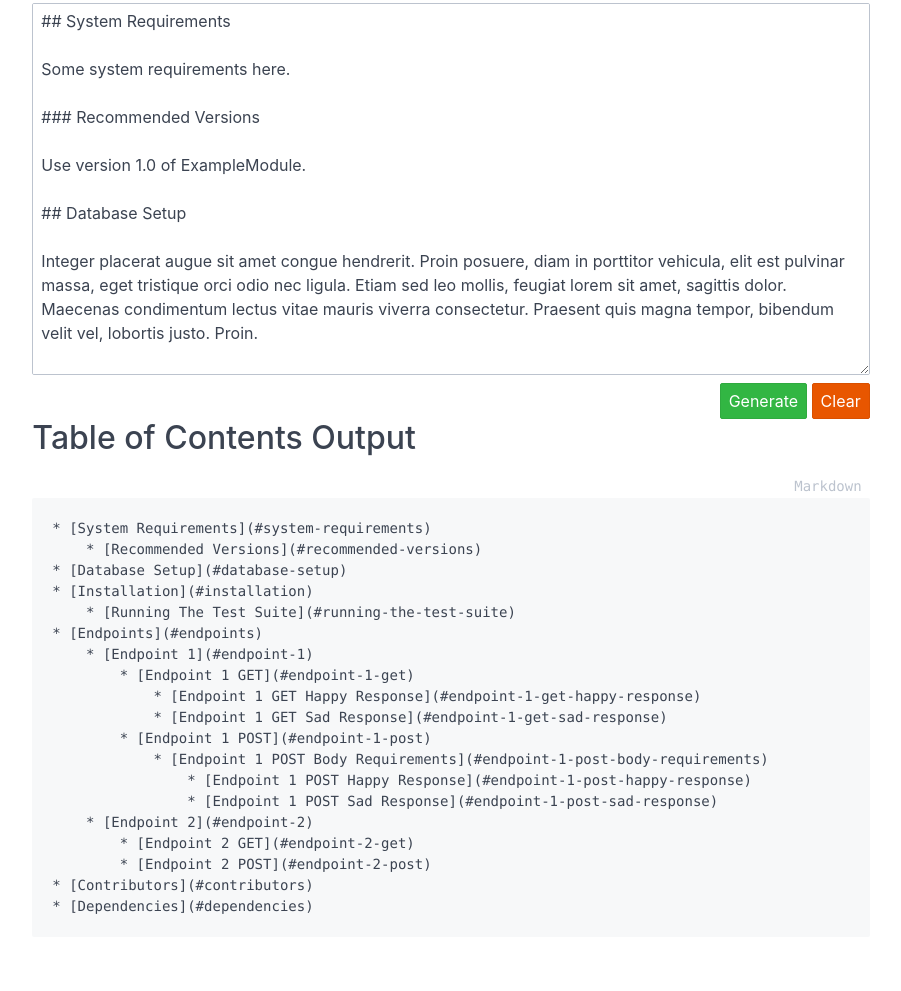
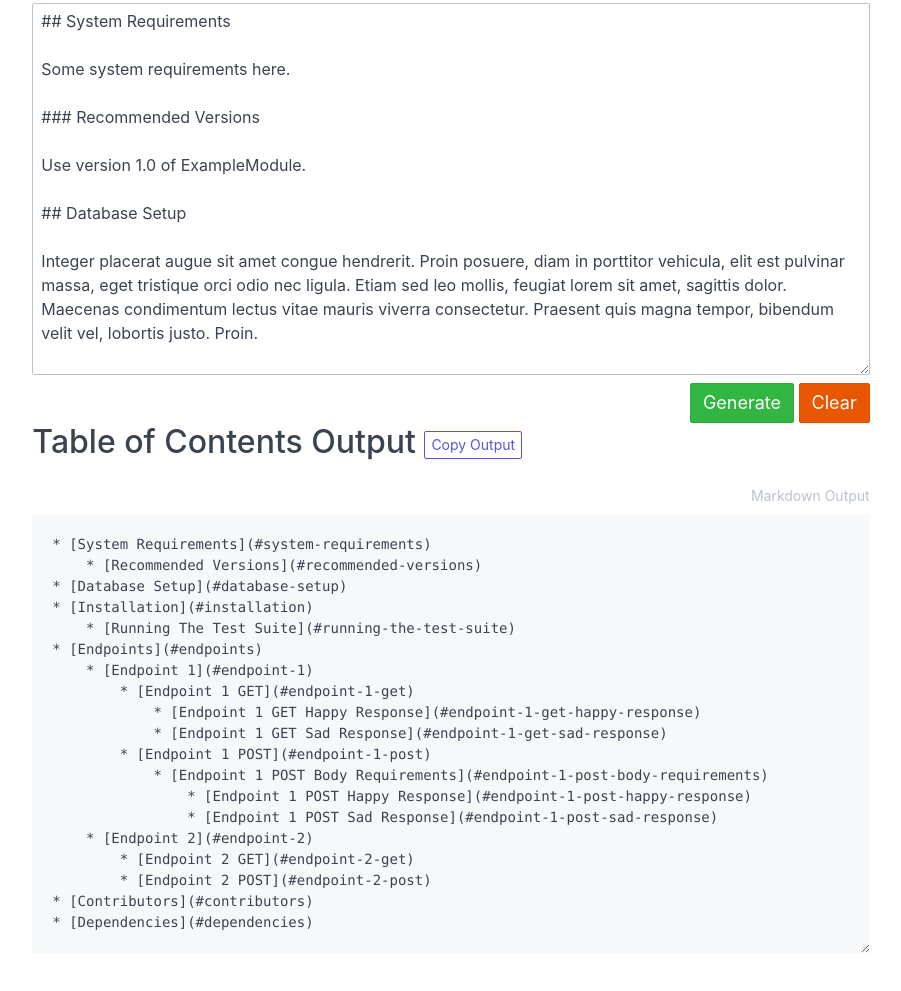
Before and after one commit to mikecm1141/table_of_contents_generator, a website: page index.html in a window 1280 px wide. Shown: the part 239-1230 px from the top of the page, without its empty margins (197-1098 px from the left). After the commit the page ends 1200 px from the top, so only its background shows below. Drawn offline with nearby package versions, Linux system fonts and the light colour scheme.

Commit message:
Refactor HTML to let users copy output with a click

```diff
--- a/index.html
+++ b/index.html
@@ -32,13 +32,15 @@
       <div class="columns">
         <div class="column col-8 col-mx-auto">
           <div class="form-group">
-            <label class="form-label" for="input-documentation">Your Markdown Documentation Input - Clear Field and Paste Your Documentation In</label>
+            <label class="form-label" for="input-documentation">
+              Your Markdown Documentation Input - Clear Field and Paste Your Documentation In
+            </label>
             <textarea class="form-input" id="input-documentation" placeholder="Your documentation..." rows="15">
             </textarea>
           </div>
           <div class="form-group float-right">
-            <button class="btn btn-success" id="generate">Generate</button>
-            <button class="btn btn-error" id="reset">Clear</button>
+            <button class="btn btn-lg btn-success" id="generate">Generate</button>
+            <button class="btn btn-lg btn-error" id="reset">Clear</button>
           </div>
         </div>
       </div>
@@ -46,13 +48,14 @@
       <div class="columns">
         <div class="column col-8 col-mx-auto">
           <h2>
-            Table of Contents Output
+            Table of Contents Output <button class="btn btn-sm" id="copy-output">Copy Output</button>
           </h2>
-          <pre class="code" data-lang="Markdown">
-            <code id="output">
-              Input your Markdown above.
-            </code>
-          </pre>
+          <div class="form-group">
+            <label class="form-label float-right" id="output-label" for="output">
+              Markdown Output
+            </label>
+            <textarea class="form-input" id="output" rows="19"  data-lang="Markdown" readonly></textarea>
+          </div>
         </div>
       </div>
     </div>
```
